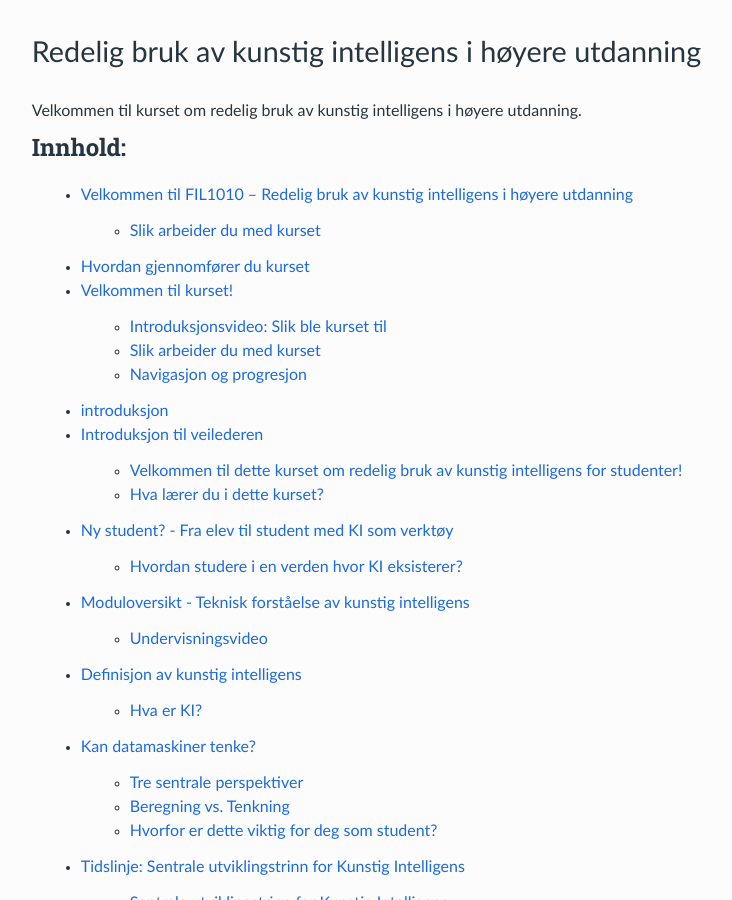
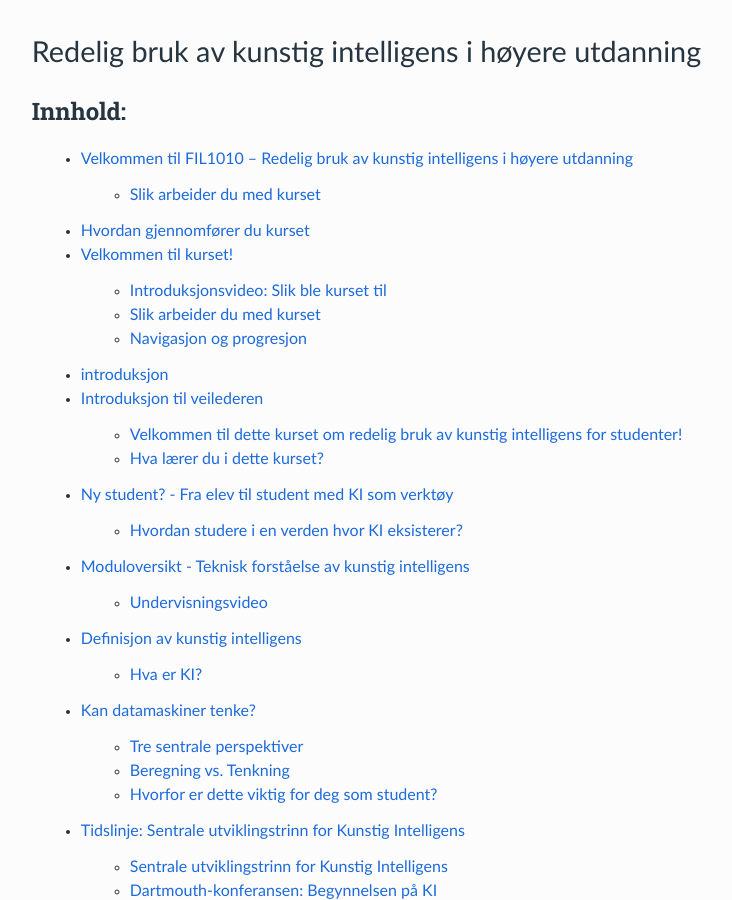
Before and after one commit to unioslo/ki-kurs-hfstudio, a Sphinx documentation site: the page built from source/index.rst, in a window 1280 px wide and 900 px high. Shown: the whole window, without its empty margins (20-752 px from the left). Built offline with Sphinx 7.4.7 and the Read the Docs theme 3.1.0, drawn with Linux system fonts in a browser that asks for light colours.

Commit message:
toc i index file

```diff
--- a/source/index.rst
+++ b/source/index.rst
@@ -1,7 +1,5 @@
 Redelig bruk av kunstig intelligens i høyere utdanning
 =====================================================
-
-Velkommen til kurset om redelig bruk av kunstig intelligens i høyere utdanning.
 
 .. toctree::
    :maxdepth: 2
```
